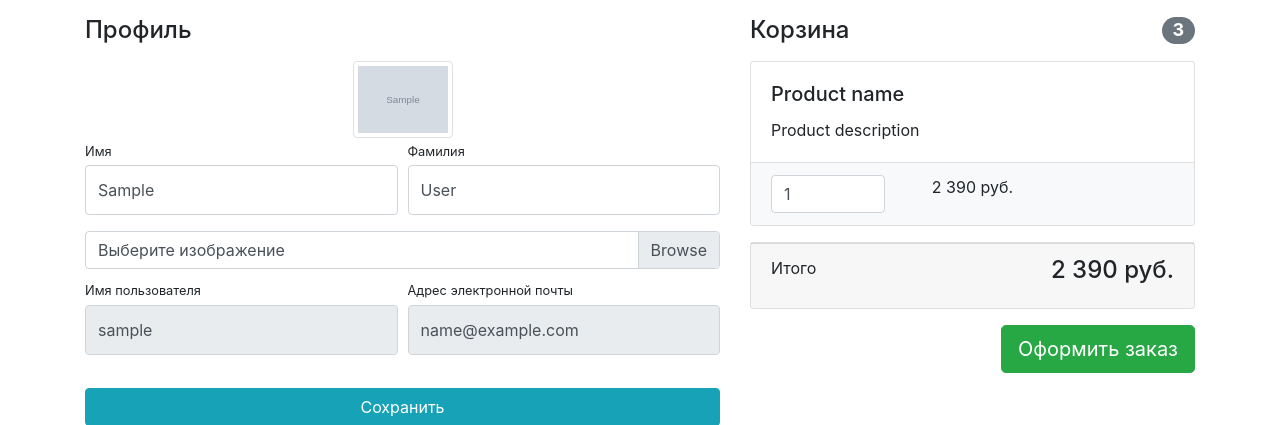
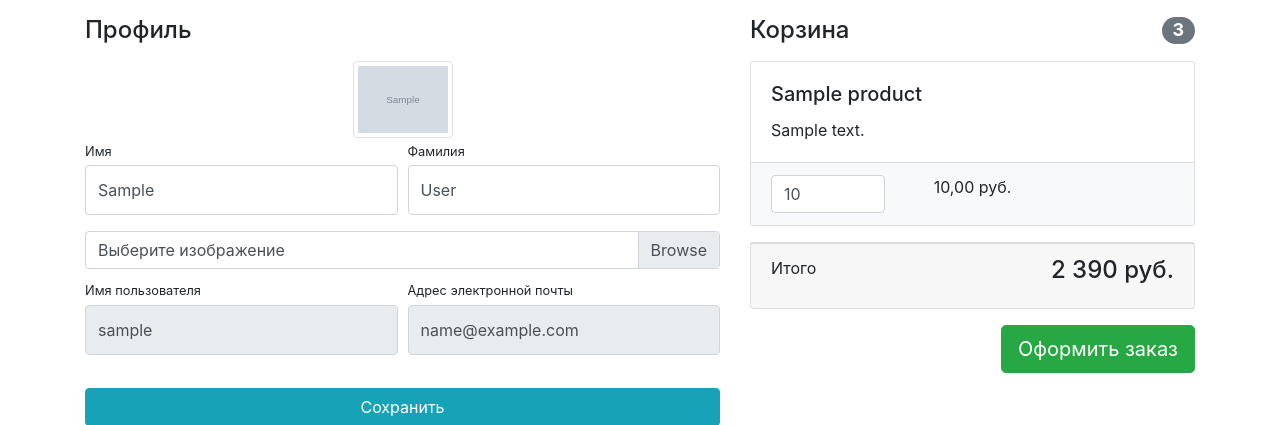
Before and after one commit to F1reStyLe/EduStore, a Django app: page /user/profile/ in a window 1280 px wide. Shown: the part 56-481 px from the top of the page. Run offline with Django 4.2, Linux system fonts and the light colour scheme; a user stored in the database is signed in; tables that the repository leaves empty hold one stand-in row (values such as "Sample post"); grey boxes marked "Sample" are stand-in pictures; some libraries are stand-ins or nearby versions.

Commit message:
made dynamic profile basket

```diff
--- a/products/templates/products/baskets.html
+++ b/products/templates/products/baskets.html
@@ -3,19 +3,20 @@
         <h4 class="mt-3 mb-3 d-flex justify-content-between align-items-center mb-3">
             Корзина <span class="badge badge-secondary badge-pill">3</span>
         </h4>
+        {% for basket in baskets %}
             <div class="card mb-3">
                 <div class="card-body">
-                <h5 class="card-title">Product name</h5>
-                <p class="card-text">Product description</p>
+                    <h5 class="card-title">{{ basket.product.name }}</h5>
+                    <p class="card-text">{{ basket.product.description }}</p>
                 </div>
                 <ul class="list-group list-group-flush">
                     <li class="list-group-item bg-light">
                         <div class="row text-center">
                             <div class="col-lg-4">
                                 <input name="basketID" type="number" class="form-control"
-                                   value="1" min="0">
+                                       value="{{ basket.quantity }}" min="0">
                             </div>
-                        <div class="col-lg-4">2 390 руб.</div>
+                            <div class="col-lg-4">{{ basket.product.price }} руб.</div>
                             <div class="col-lg-4">
                                 <a href="#">
                                     <i class="fas fa-trash"></i>
@@ -25,12 +26,15 @@
                     </li>
                 </ul>
             </div>
+        {% endfor %}
+
         <div class="card mb-3">
             <div class="card-footer">
                 <p class="float-left">Итого</p>
                 <h4 class="float-right">2 390 руб.</h4>
             </div>
         </div>
+
         <a class="btn btn-success btn-lg float-right" href="../orders/order-create.html">
             Оформить заказ
         </a>
--- a/products/templates/products/products.html
+++ b/products/templates/products/products.html
@@ -115,7 +115,10 @@
                                 <p class="card-text">{{ product.description }}</p>
                             </div>
                             <div class="card-footer text-center">
-                                <button type="button" class="btn btn-outline-success">Отправить в корзину</button>
+                                <a class="btn btn-outline-success"
+                                   href="{% url 'basket_add' product.id %}">
+                                    Отправить в корзину
+                                </a>
                             </div>
                         </div>
                     </div>
--- a/users/views.py
+++ b/users/views.py
@@ -47,7 +47,7 @@ def profile(request):
         form = UserProfileForm(instance=request.user)
     context = {
         'form': form,
-        'baskets': Basket.objects.all(),
+        'baskets': Basket.objects.filter(user=request.user),
     }
     return render(request, 'users/profile.html', context)
 
```
Lines whose indentation alone changed are shown as unchanged.
